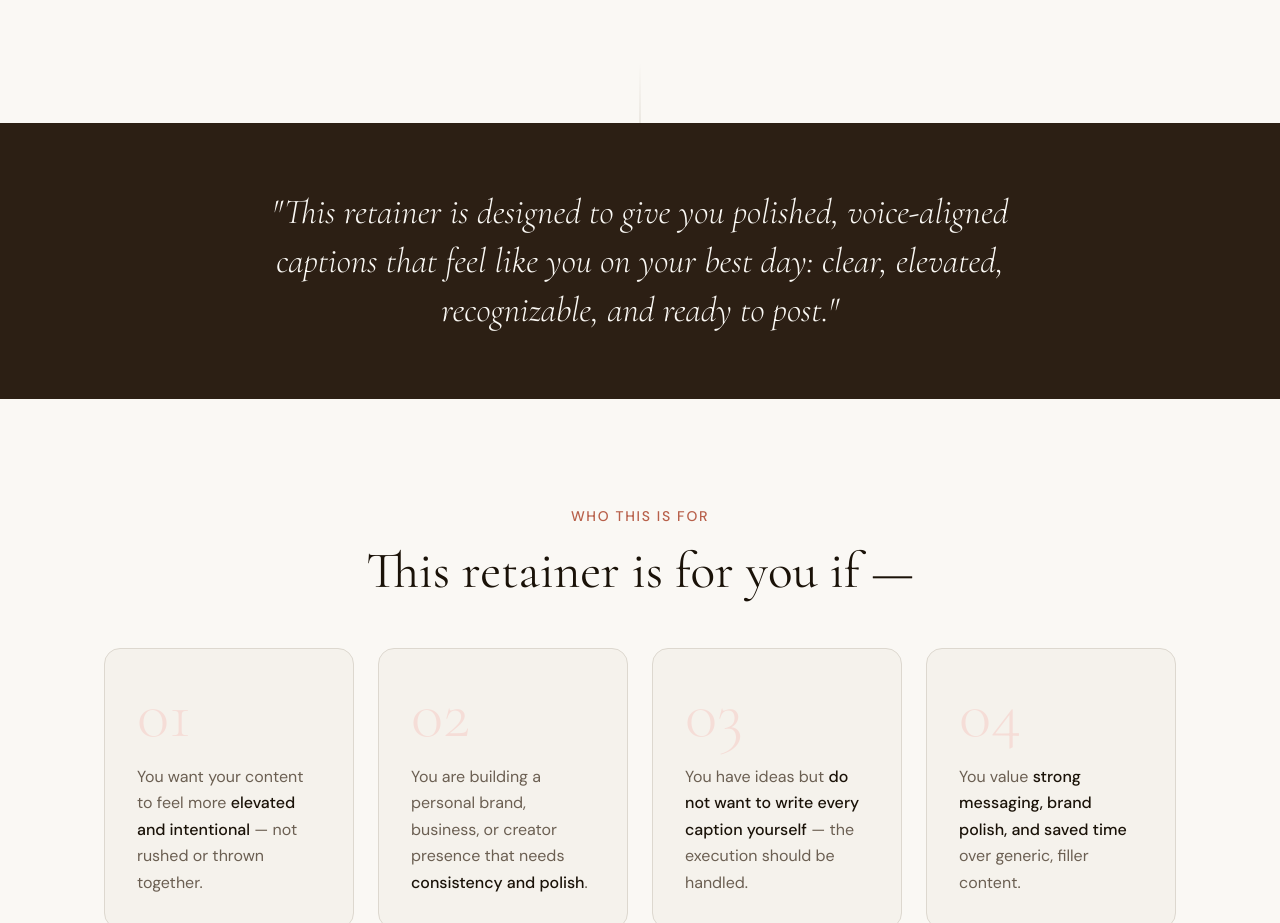
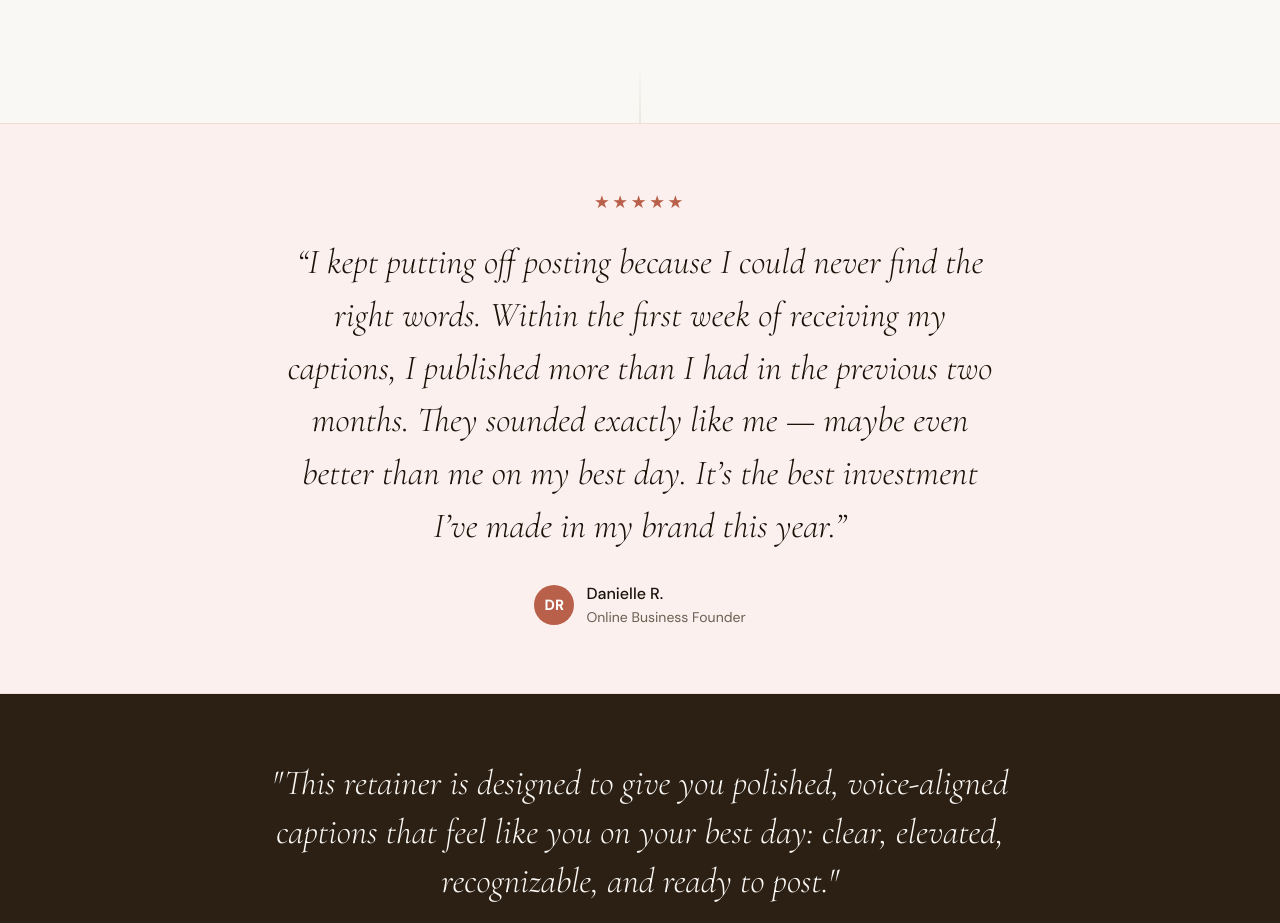
Before and after one commit to jessep00-wq/thebrandstudio, a plain HTML site: page index.html in a window 1280 px wide. Shown: the part 780-1703 px from the top of the page. Drawn offline with nearby package versions, Linux system fonts and the light colour scheme.

Commit message:
Add client testimonial section after hero

```diff
--- a/index.html
+++ b/index.html
@@ -84,6 +84,25 @@
         </div>
       </div>
       <div class="hero-scroll-line" aria-hidden="true"></div>
+    </section>
+
+    <!-- ═══════════════════════ TESTIMONIAL ═══════════════════════ -->
+    <section class="testimonial-strip" aria-label="Client testimonial">
+      <div class="container">
+        <div class="testimonial-card">
+          <div class="testimonial-stars" aria-label="Five stars">★★★★★</div>
+          <blockquote class="testimonial-quote">
+            &ldquo;I kept putting off posting because I could never find the right words. Within the first week of receiving my captions, I published more than I had in the previous two months. They sounded exactly like me &mdash; maybe even better than me on my best day. It&rsquo;s the best investment I&rsquo;ve made in my brand this year.&rdquo;
+          </blockquote>
+          <div class="testimonial-author">
+            <div class="testimonial-avatar" aria-hidden="true">DR</div>
+            <div>
+              <div class="testimonial-name">Danielle R.</div>
+              <div class="testimonial-role">Online Business Founder</div>
+            </div>
+          </div>
+        </div>
+      </div>
     </section>
 
     <!-- ═══════════════════════ INTRO BANNER ═══════════════════════ -->
--- a/style.css
+++ b/style.css
@@ -416,6 +416,69 @@ table { border-collapse: collapse; width: 100%; }
   width: 1px;
   height: 60px;
   background: linear-gradient(to bottom, transparent, var(--color-border));
+}
+
+/* ─── Testimonial Strip ─── */
+.testimonial-strip {
+  background: var(--color-primary-subtle);
+  border-top: 1px solid var(--color-primary-light);
+  border-bottom: 1px solid var(--color-primary-light);
+  padding-block: clamp(var(--space-10), 5vw, var(--space-16));
+}
+.testimonial-card {
+  max-width: 720px;
+  margin-inline: auto;
+  text-align: center;
+  display: flex;
+  flex-direction: column;
+  align-items: center;
+  gap: var(--space-5);
+}
+.testimonial-stars {
+  color: var(--color-primary);
+  font-size: 1.1rem;
+  letter-spacing: 0.15em;
+}
+.testimonial-quote {
+  font-family: var(--font-display);
+  font-size: var(--text-xl);
+  font-weight: 300;
+  font-style: italic;
+  line-height: 1.5;
+  color: var(--color-text);
+  margin: 0;
+}
+.testimonial-author {
+  display: flex;
+  align-items: center;
+  gap: var(--space-3);
+  margin-top: var(--space-2);
+}
+.testimonial-avatar {
+  width: 40px;
+  height: 40px;
+  border-radius: var(--radius-full);
+  background: var(--color-primary);
+  color: #fff;
+  font-family: var(--font-body);
+  font-size: var(--text-xs);
+  font-weight: 600;
+  display: flex;
+  align-items: center;
+  justify-content: center;
+  flex-shrink: 0;
+  letter-spacing: 0.05em;
+}
+.testimonial-name {
+  font-size: var(--text-sm);
+  font-weight: 500;
+  color: var(--color-text);
+  text-align: left;
+}
+.testimonial-role {
+  font-size: var(--text-xs);
+  color: var(--color-text-muted);
+  text-align: left;
 }
 
 /* ─── Intro Banner ─── */
```
